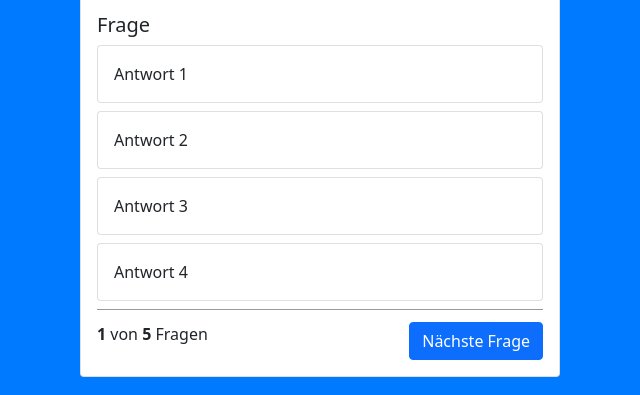
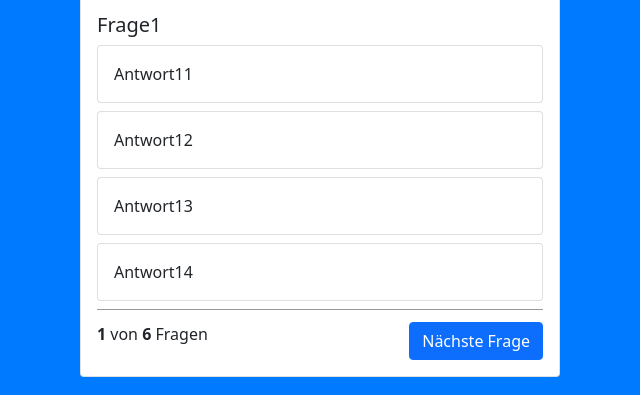
Before and after one commit to derjp87/Quizapp, a plain HTML site: page index.html in a window 1280 px wide. Shown: the part 383-778 px from the top of the page, 320-960 px from the left. Drawn offline with nearby package versions, Linux system fonts and the light colour scheme.

Commit message:
added html, css and javascript

```diff
--- a/index.html
+++ b/index.html
@@ -18,7 +18,7 @@
     crossorigin="anonymous"></script>
 </head>
 
-<body>
+<body onload="init()">
   <nav class="navbar navbar-light bg-light">
     <div class="container-fluid">
       <span class="navbar-brand mb-0 h1">Quizapp</span>
@@ -29,35 +29,35 @@
     <div class="card quiz-card">
       <img src="img/quiz.png" class="card-img-top">
       <div class="card-body">
-        <h5 class="card-title">Frage</h5>
+        <h5 class="card-title" id="questiontext">Frage</h5>
 
-        <div class="card mb-2">
-          <div class="card-body">
+        <div class="card quiz-answer-card mb-2" onclick="answer('answer_1')">
+          <div class="card-body" id="answer_1">
             Antwort 1
           </div>
         </div>
 
-        <div class="card mb-2">
-          <div class="card-body">
+        <div class="card quiz-answer-card mb-2" onclick="answer('answer_2')">
+          <div class="card-body" id="answer_2">
             Antwort 2
           </div>
         </div>
 
-        <div class="card mb-2">
-          <div class="card-body">
+        <div class="card quiz-answer-card mb-2" onclick="answer('answer_3')">
+          <div class="card-body" id="answer_3">
             Antwort 3
           </div>
         </div>
 
-        <div class="card mb-2">
-          <div class="card-body">
+        <div class="card quiz-answer-card mb-2" onclick="answer('answer_4')">
+          <div class="card-body" id="answer_4">
             Antwort 4
           </div>
         </div>
 
         <div class="question-footer">
           <span>
-            <b>1</b> von <b>5</b> Fragen
+            <b>1</b> von <b id="all-questions">5</b> Fragen
           </span>
 
           <button class="btn btn-primary">Nächste Frage</button>
--- a/script.js
+++ b/script.js
@@ -0,0 +1,84 @@
+let questions = [
+    {
+        "questions": "Frage1",
+        "answer_1": "Antwort11",
+        "answer_2": "Antwort12",
+        "answer_3": "Antwort13",
+        "answer_4": "Antwort14",
+        "right_answer": 3
+    },
+    {
+        "questions": "Frage2",
+        "answer_1": "Antwort21",
+        "answer_2": "Antwort22",
+        "answer_3": "Antwort23",
+        "answer_4": "Antwort24",
+        "right_answer": 2
+    },
+    {
+        "questions": "Frage3",
+        "answer_1": "Antwort31",
+        "answer_2": "Antwort32",
+        "answer_3": "Antwort33",
+        "answer_4": "Antwort34",
+        "right_answer": 4
+    },
+    {
+        "questions": "Frage4",
+        "answer_1": "Antwort41",
+        "answer_2": "Antwort42",
+        "answer_3": "Antwort43",
+        "answer_4": "Antwort44",
+        "right_answer": 4
+    },
+    {
+        "questions": "Frage5",
+        "answer_1": "Antwort51",
+        "answer_2": "Antwort52",
+        "answer_3": "Antwort53",
+        "answer_4": "Antwort54",
+        "right_answer": 1
+    },
+    {
+        "questions": "Frage6",
+        "answer_1": "Antwort61",
+        "answer_2": "Antwort62",
+        "answer_3": "Antwort63",
+        "answer_4": "Antwort64",
+        "right_answer": 1
+    },
+];
+
+let currentQuestion = 0;
+
+function init() {
+    document.getElementById('all-questions').innerHTML = questions.length;
+
+    showQuestion();
+}
+
+function showQuestion() {
+    let question = questions[currentQuestion];
+
+    document.getElementById('questiontext').innerHTML = question['questions'];
+    document.getElementById('answer_1').innerHTML = question['answer_1'];
+    document.getElementById('answer_2').innerHTML = question['answer_2'];
+    document.getElementById('answer_3').innerHTML = question['answer_3'];
+    document.getElementById('answer_4').innerHTML = question['answer_4'];
+}
+
+function answer(selection) {
+    let question = questions[currentQuestion];
+    console.log('selected answer is', selection);
+    let selectedQuestionNumber = selection.slice(-1);
+    console.log('selectedQuestionNumber is', selectedQuestionNumber);
+    console.log('current right answer is', question['right_answer']);
+
+    if(selectedQuestionNumber == question['right_answer']) {
+        console.log('Richtige Antwort!!');
+        document.getElementById(selection).parentNode.classList.add('bg-success');
+    } else {
+        console.log('Falsche Antwort!!');
+        document.getElementById(selection).parentNode.classList.add('bg-danger');
+    }
+}
--- a/style.css
+++ b/style.css
@@ -20,3 +20,12 @@ body {
     justify-content: space-between;
     padding-top: 12px;
 }
+
+.quiz-answer-card:hover {
+    cursor: pointer;
+    background-color: rgba(0,0,0,0.05);
+}
+
+.bg-success, .bg-danger {
+    color: white;
+}
```
